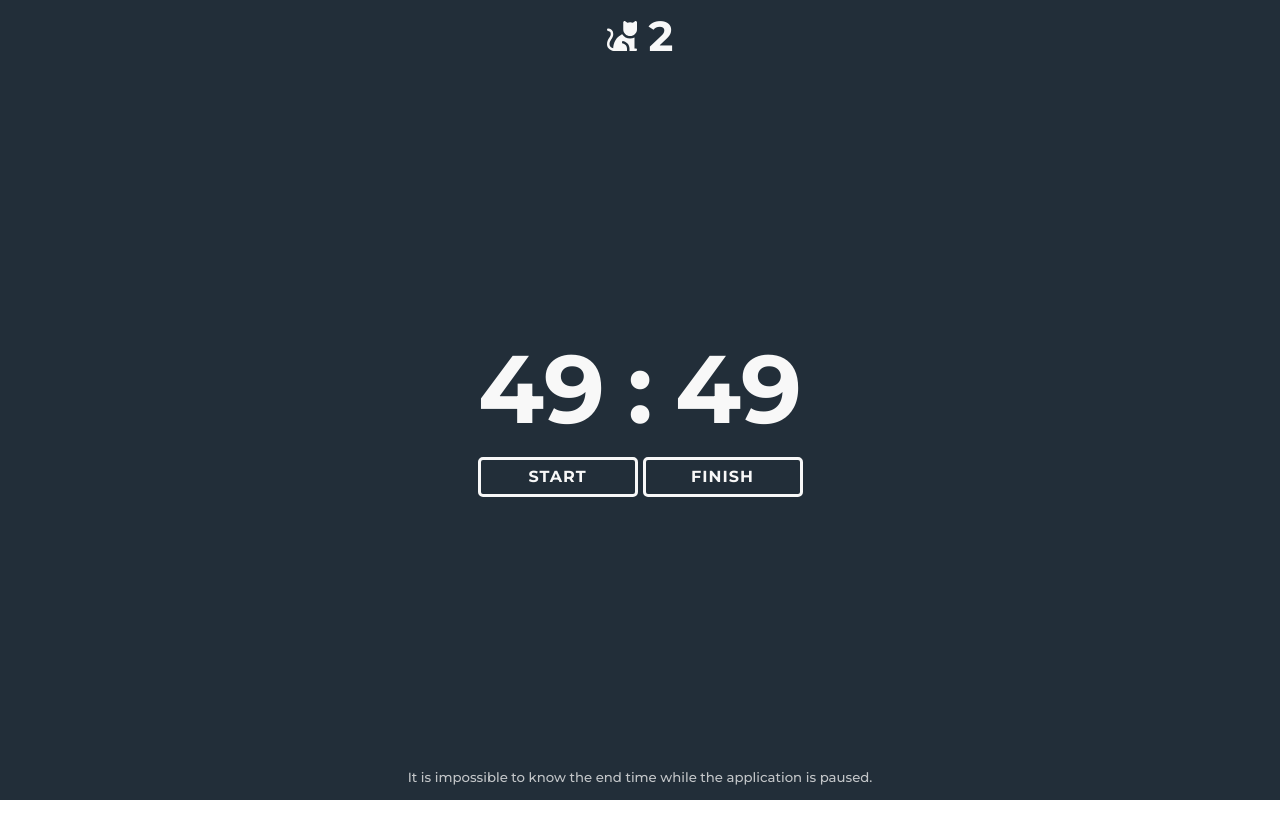
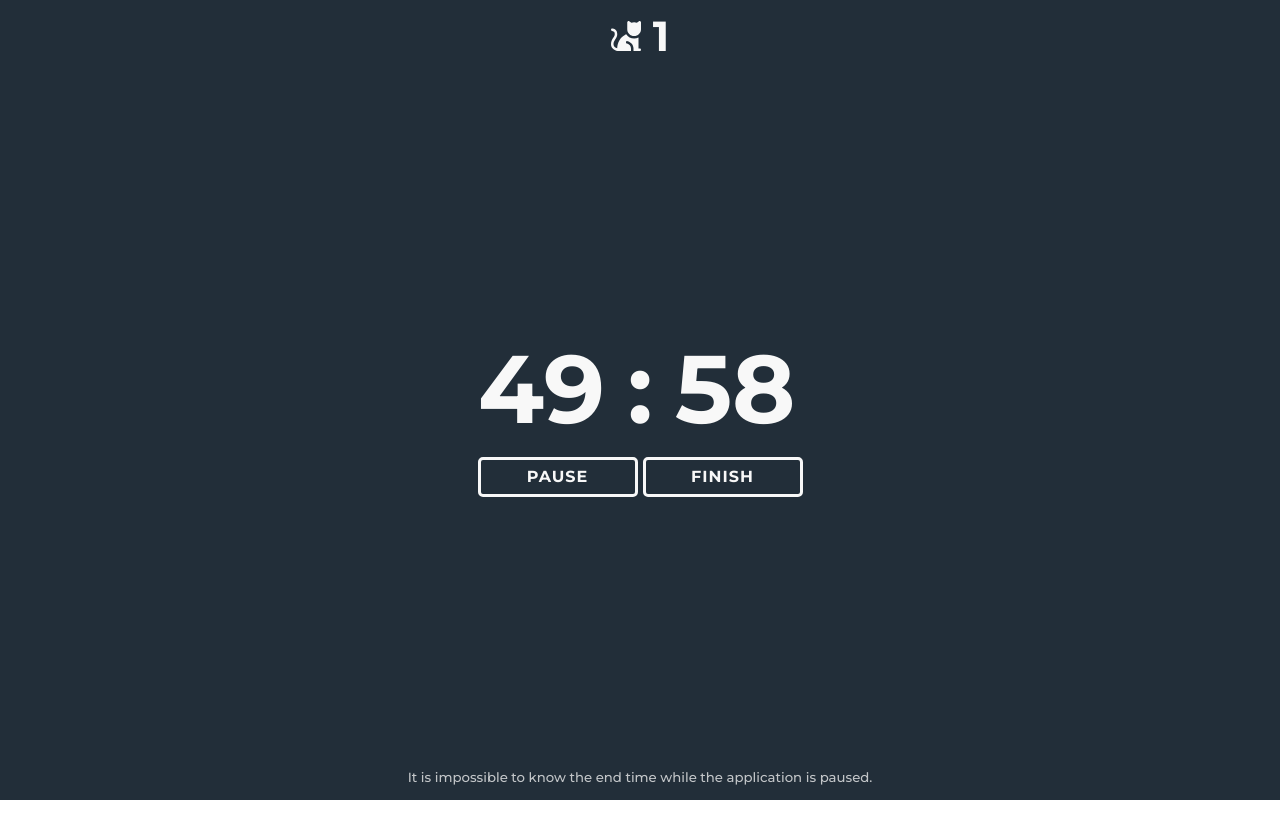
Before and after one commit to vvladek/meower, a plain HTML site: page src/index.html in a window 1280 px wide. Both pictures are taken after a click on the button "START". Shown: the top 838 px of the page. Drawn offline with Linux system fonts and the light colour scheme.

Commit message:
feat: add AppState and DOMController for JS logic

```diff
--- a/src/index.html
+++ b/src/index.html
@@ -9,12 +9,12 @@
 <body>
 
     <main>
-        <h2 class="round__title">2</h2>
+        <h2 class="round__title">1</h2>
         <div class="tracker">
             <div class="timer">
-                <h1 class="timer__minutes">49</h1>
+                <h1 class="timer__minutes">50</h1>
                 <h1 class="timer__separator">:</h1>
-                <h1 class="timer__seconds">49</h1>
+                <h1 class="timer__seconds">00</h1>
             </div>
             <div class="control__buttons">
                 <button class="start__button">START</button>
@@ -22,10 +22,13 @@
             </div>
         </div>
         <h5 class="long__break__info">It is impossible to know the end time while the application is paused.</h5>
+        <audio src="../public/audio/meow.mp3" preload="auto"></audio>
     </main>
 
-    <section class="logs"></section>
+    <section class="logs">
+        <div></div>
+    </section>
 
-    <script src="./js/index.js" type="module"></script>
+    <script src="./js/main.js" type="module"></script>
 </body>
 </html>
--- /dev/null
+++ b/src/js/AppState.js
@@ -0,0 +1,34 @@
+
+export class AppState {
+
+    constructor (state) {
+        this.intervals = state.intervals
+        this.round = state.round
+        this.pointer = state.pointer
+        this.startTime = Date.now()
+        this.remainingTime = state.intervals[state.pointer]
+        this.isPaused = state.isPaused
+    }
+
+    toggleStartAndPause () {
+        this.isPaused = !this.isPaused
+        if (!this.isPaused) {
+            this.startTime = Date.now()
+            this.intervals[this.pointer] = this.remainingTime
+        } else {
+            this.remainingTime = this.getNewRemainigTime()
+        }
+    }
+
+    setNextRound () {
+        this.pointer += 1
+        this.round = Math.floor(this.pointer / 2) + 1
+        this.startTime = Date.now()
+        this.remainingTime = this.intervals[this.pointer]
+    }
+
+    getNewRemainigTime () {
+        const elapsedTime = Date.now() - this.startTime
+        return Math.round((this.remainingTime - elapsedTime) / 1000) * 1000
+    }
+}
--- /dev/null
+++ b/src/js/DOMController.js
@@ -0,0 +1,43 @@
+
+export class DOMController {
+
+    #timeInHeadTitle = document.querySelector("title")
+    #minutesInMainTitle = document.querySelector(".timer__minutes")
+    #secondsInMainTitle = document.querySelector(".timer__seconds")
+    #roundInMainTitle = document.querySelector(".round__title")
+    #main = document.querySelector("main")
+    #audio = document.querySelector("audio")
+
+    constructor (state) {
+        this.setBackgroundColor(state.pointer)
+        this.setTitles(state)
+    }
+
+    setTitles (state) {
+        this.setNewTime(state.remainingTime)
+        this.#roundInMainTitle.textContent = state.round
+    }
+
+    setNewTime (ms) {
+        const minutes = this.#normalizeValue(Math.floor(ms / 1000 / 60))
+        const seconds = this.#normalizeValue(Math.floor(ms / 1000 % 60))
+        this.#timeInHeadTitle.textContent = `${minutes}:${seconds}`
+        this.#minutesInMainTitle.textContent = minutes
+        this.#secondsInMainTitle.textContent = seconds
+    }
+
+    setBackgroundColor (pointer) {
+        if (pointer % 2) this.#main.classList.add("break-background-color")
+        else this.#main.classList.remove("break-background-color")
+    }
+
+    setNextRound (state) {
+        this.setTitles(state)
+        this.setBackgroundColor(state.pointer)
+        this.#audio.play()
+    }
+
+    #normalizeValue (value) {
+        return `${value < 10 ? "0" : ""}${value}`
+    }
+}
--- a/src/js/index.js
+++ /dev/null
@@ -1,13 +0,0 @@
-// import * as selectors from "./selectors.js"
-
-// selectors.gg.textContent = "sdfg"
-
-
-// let col = 1
-
-const button = document.querySelector(".finish__button")
-const main = document.querySelector("main")
-
-button.addEventListener("click", () => {
-    main.classList.toggle("break-background-color")
-})
--- /dev/null
+++ b/src/js/main.js
@@ -0,0 +1,34 @@
+import { DOMController } from "./DOMController.js"
+import { AppState } from "./AppState.js"
+
+const startButton = document.querySelector(".start__button")
+const finishButton = document.querySelector(".finish__button")
+
+
+const arr = [50,10,50,10,50,10,50,20].map(e => e * 60000)
+const logs = []
+
+const state = new AppState({ intervals: arr, round: 1, pointer: 0, isPaused: true })
+const domController = new DOMController(state)
+
+
+startButton.addEventListener("click", () => {
+    state.toggleStartAndPause()
+    startButton.textContent = state.isPaused ? "START" : "PAUSE"
+})
+
+finishButton.addEventListener("click", () => {
+    state.setNextRound()
+    domController.setNextRound(state)
+})
+
+setInterval(() => {
+    if (!state.isPaused) {
+        const newRemainingTime = state.getNewRemainigTime()
+        domController.setNewTime(newRemainingTime)
+        if (newRemainingTime < 100) {
+            state.setNextRound()
+            domController.setNextRound(state)
+        }
+    }
+}, 1000)
--- a/src/js/selectors.js
+++ /dev/null
@@ -1,3 +0,0 @@
-// const gg = document.querySelector(".gg")
-
-// export { gg }
```
